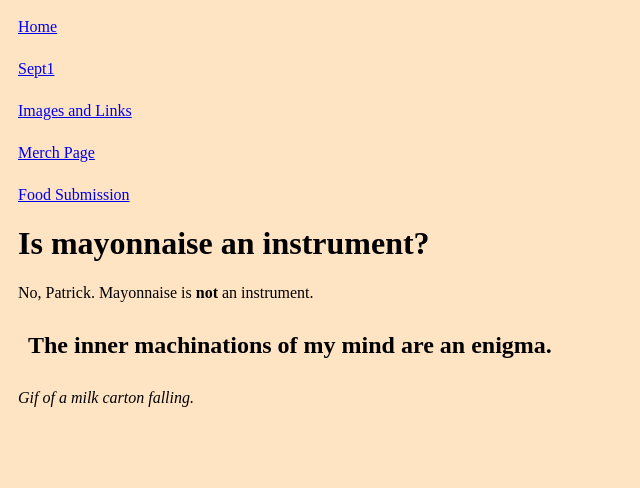
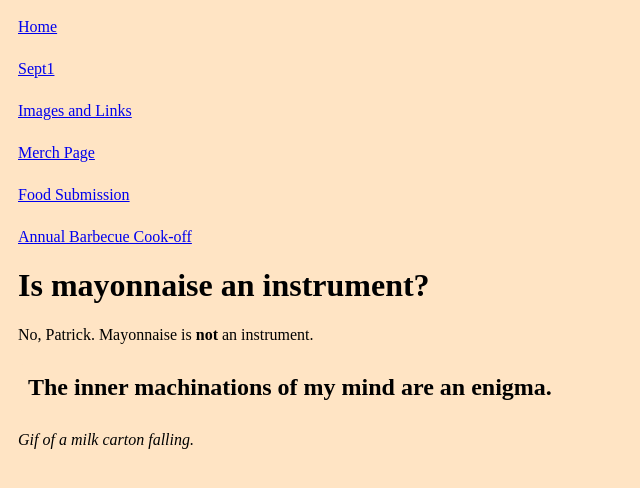
Before and after one commit to Grillmastah47/mis310-project, a plain HTML site: page Sept1.html in a window 1280 px wide. Shown: the whole page, without its empty margins (0-640 px from the left). Drawn offline with Linux system fonts and the light colour scheme.

Commit message:
Added a link to EventInformation.html in the navigation of the other html pages.

```diff
--- a/Sept1.html
+++ b/Sept1.html
@@ -13,6 +13,9 @@
     <a href="ImagesandLinks.html">Images and Links</a>
     <a href="MerchPageGrid.html">Merch Page</a>
     <a href="FoodSubmission.html">Food Submission</a>
+    <a href="EventInformation.html">Annual Barbecue Cook-off</a>
+
+
 
 </nav>
     <h1>Is mayonnaise an instrument?</h1>
```
Also changed, not shown: FoodSubmission.html (+2 -0 lines), ImagesandLinks.html (+2 -0 lines), MerchPageGrid.html (+2 -0 lines), index.html (+2 -0 lines).
